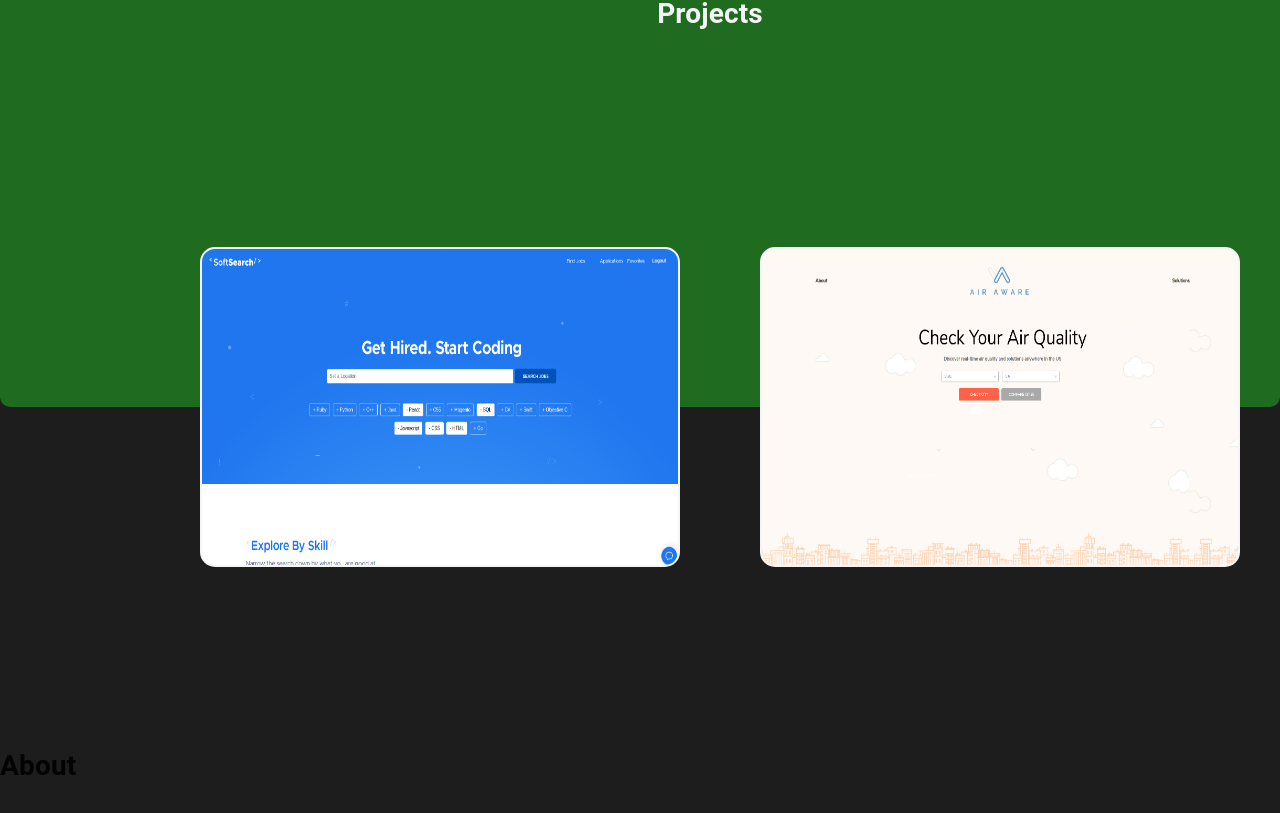
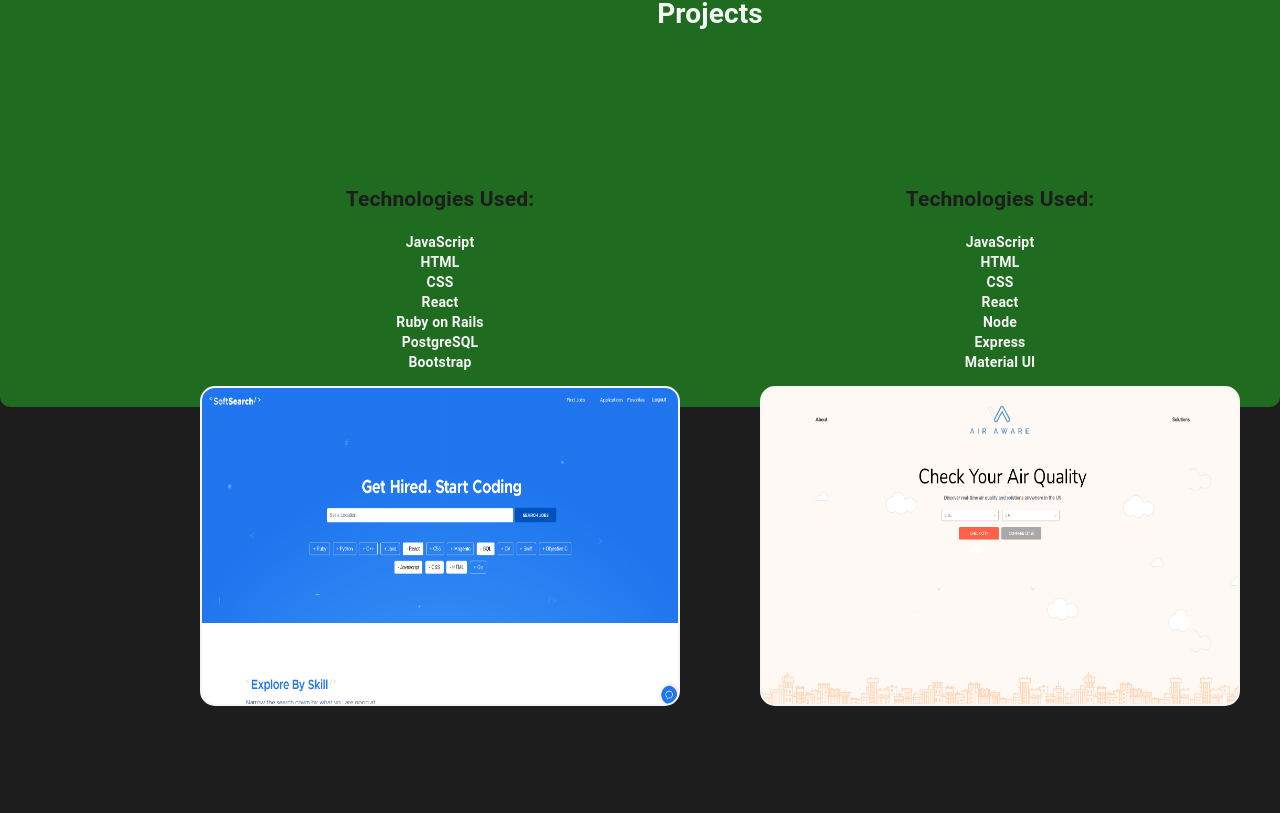
Before and after one commit to ElvisHernandez/Portfolio, a React (Create React App) app: page / in a window 1280 px wide. Shown: the part 1953-2766 px from the top of the page. Built offline with nearby package versions, Linux system fonts and the light colour scheme.

Commit message:
added technologies used text

```diff
--- a/src/CONSTANTS/ProjectsConstants.js
+++ b/src/CONSTANTS/ProjectsConstants.js
@@ -6,6 +6,15 @@ const ssDescription = `Soft Search is a career search web
 application specifically created for Software Development.`;
 const ssProjectLink = "https://s0ft-search.herokuapp.com/";
 const ssCodeLink = "https://github.com/ElvisHernandez/SoftSearch";
+const ssTechnologies = [
+  "JavaScript",
+  "HTML",
+  "CSS",
+  "React",
+  "Ruby on Rails",
+  "PostgreSQL",
+  "Bootstrap",
+];
 
 // AirAware data
 const aaImage = airAware;
@@ -13,6 +22,15 @@ const aaDescription = `AirAware is an air pollution tracker created
 so that users can be informed on local and national air quality.`;
 const aaProjectLink = "https://air-aware.herokuapp.com/";
 const aaCodeLink = "https://github.com/ElvisHernandez/AirAware";
+const aaTechnologies = [
+  "JavaScript",
+  "HTML",
+  "CSS",
+  "React",
+  "Node",
+  "Express",
+  "Material UI",
+];
 
 export const projectsJSON = [
   {
@@ -20,11 +38,13 @@ export const projectsJSON = [
     description: ssDescription,
     projectLink: ssProjectLink,
     codeLink: ssCodeLink,
+    technologies: ssTechnologies,
   },
   {
     image: aaImage,
     description: aaDescription,
     projectLink: aaProjectLink,
     codeLink: aaCodeLink,
+    technologies: aaTechnologies,
   },
 ];
--- a/src/components/ProjectsCard/ProjectsCard.module.css
+++ b/src/components/ProjectsCard/ProjectsCard.module.css
@@ -3,14 +3,11 @@
   flex-direction: column;
   justify-content: center;
   align-items: center;
-  position: relative;
-  bottom: 10rem;
   height: 20rem;
   width: 30rem;
   border-radius: 15px;
   border: 2px solid whitesmoke;
   background: whitesmoke;
-  /* background-image: url('../../assets/images/SoftSearch.png'); */
   background-repeat: no-repeat;
   background-size: 30rem 20rem;
   transition: 1s;
--- a/src/pages/Projects/Projects.jsx
+++ b/src/pages/Projects/Projects.jsx
@@ -5,19 +5,29 @@ import { projectsJSON } from "../../CONSTANTS/ProjectsConstants";
 
 const Projects = () => {
   return (
-    <div className={styles.projectsContainer}>
+    <div className={styles.projectsCanvas}>
       <div className={styles.projectsIntro}>
         <h1>Projects</h1>
       </div>
       <div className={styles.projects}>
-        {projectsJSON.map(({ image, description, projectLink, codeLink }) => (
+        {projectsJSON.map(
+          ({ image, description, projectLink, codeLink, technologies }) => (
+            <div className={styles.projectsContainer}>
+              <h2 className={styles.technologyText}>Technologies Used:</h2>
+              <ul className={styles.technologies}>
+                {technologies.map((tech) => (
+                  <li>{tech}</li>
+                ))}
+              </ul>
               <ProjectsCard
                 image={image}
                 description={description}
                 projectLink={projectLink}
                 codeLink={codeLink}
               />
-        ))}
+            </div>
+          )
+        )}
       </div>
     </div>
   );
--- a/src/pages/Projects/Projects.module.css
+++ b/src/pages/Projects/Projects.module.css
@@ -1,8 +1,22 @@
-
+.projectsCanvas {
+  text-align: center;
+  padding-top: 10rem;
+}
 
 .projectsContainer {
-    text-align: center;
-    padding-top: 10rem;
+  position: relative;
+  bottom: 15rem;
+}
+
+.technologyText {
+  color: #1e1d1d;
+}
+
+.technologies {
+  color: whitesmoke;
+  list-style-type: none;
+  font-weight: bold;
+  padding: 0;
 }
 
 .projectsIntro {
@@ -14,7 +28,7 @@
   padding-left: 140px;
   border-radius: 10px;
   background: #1f6b1f;
-    width: 100vw
+  width: 100vw;
 }
 
 .projects {
@@ -43,13 +57,13 @@
 }
 
 .project1 {
-    background-image: url('../../assets/images/SoftSearch.png');
+  background-image: url("../../assets/images/SoftSearch.png");
   background-repeat: no-repeat;
   background-size: 30rem 20rem;
 }
 
 .project2 {
-    background-image: url('../../assets/images/AirAware.png');
+  background-image: url("../../assets/images/AirAware.png");
   background-repeat: no-repeat;
   background-size: 30rem 20rem;
 }
```
Lines whose indentation alone changed are shown as unchanged.
